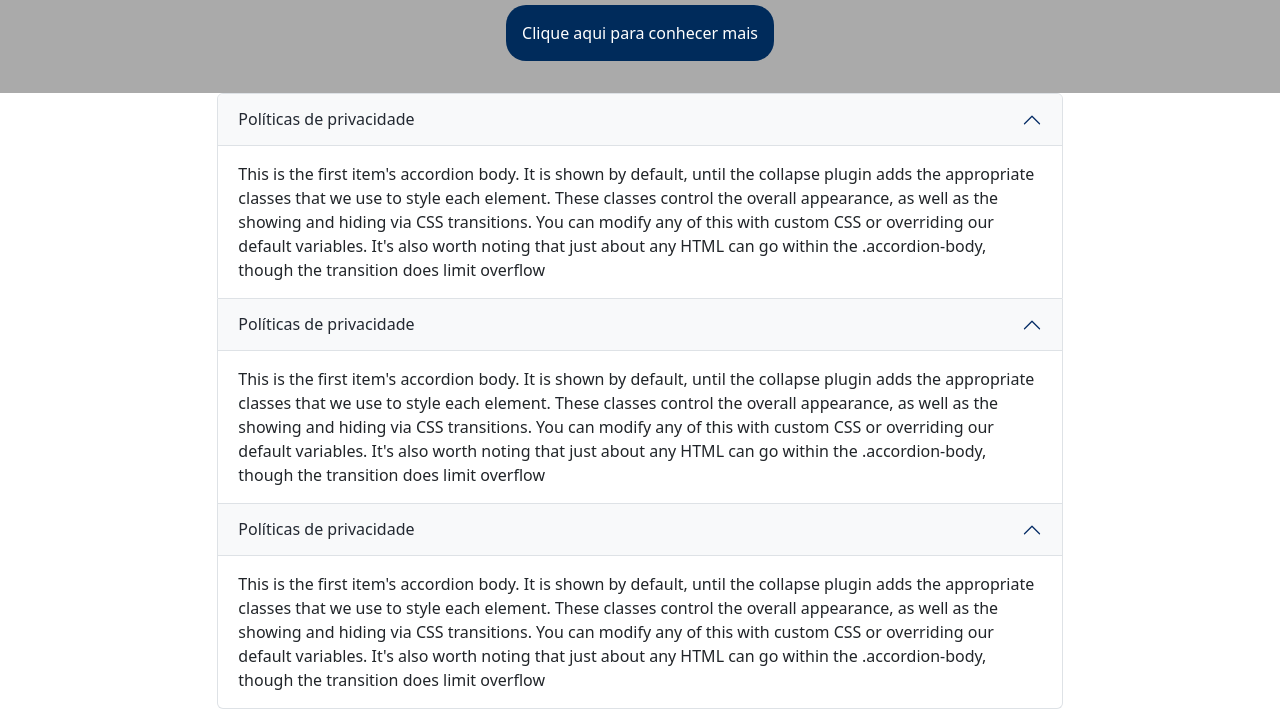
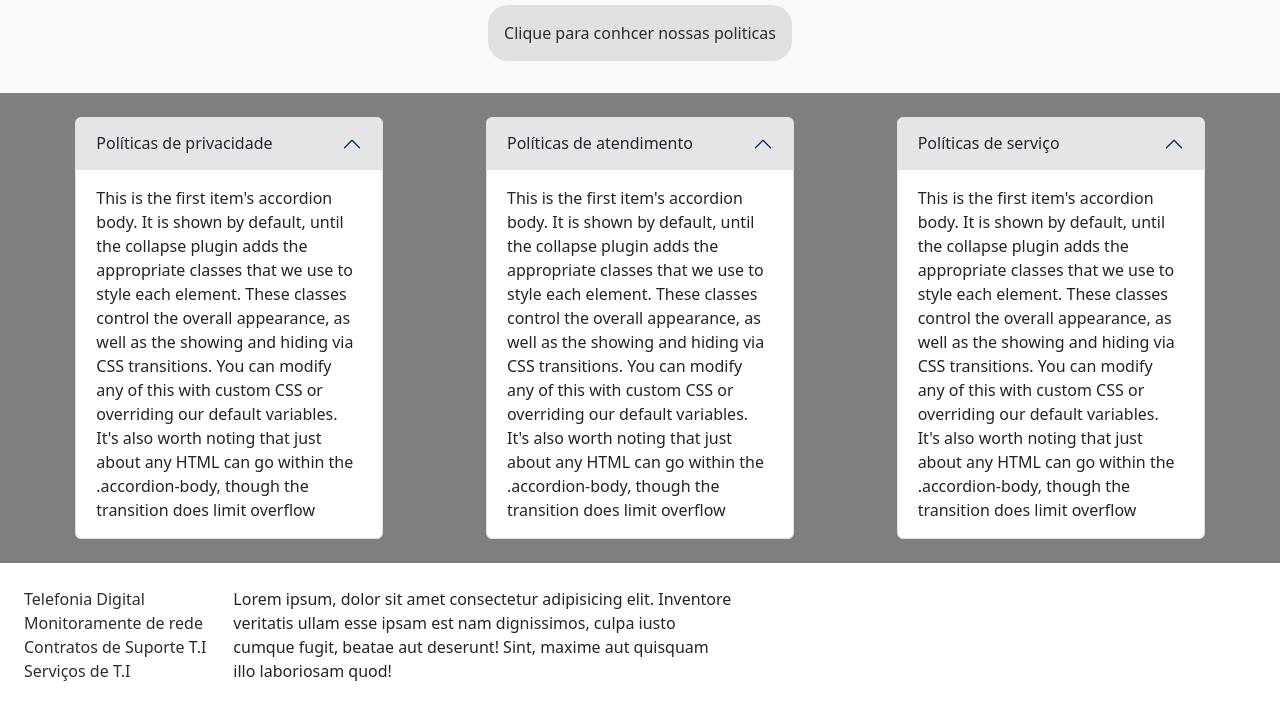
Before and after one commit to CaioCroccia22/Help_IT_Layout, a plain HTML site: page index.html in a window 1280 px wide. Shown: the part 688-1397 px from the top of the page. Drawn offline with nearby package versions, Linux system fonts and the light colour scheme.

Commit message:
feat: complete business polices section

```diff
--- a/index.html
+++ b/index.html
@@ -81,17 +81,16 @@
                     desafiadoras com redução de custos e alta assertividade.
                  </small>
             </div>
-                <button class="btn p-3 my-2" data-bs-toggle="collapse" data-bs-target="#section-polices">Clique aqui para conhecer mais</button>
+                <button id="btn-business" class="btn p-3 my-2" data-bs-toggle="collapse" data-bs-target="#section-polices">Clique para conhcer nossas politicas</button>
             </div>
         </div>
     </section>
 
 
      <!-- Section politicas da empresa -->
-    <section id="section-polices" class="row text-align-center">
-        <div class="col-8 mx-auto">
-            <div class="accordion">
-
+    <section id="section-polices" class="row text-align-center p-4">
+        <div class="col-12 d-flex justify-content-around">
+            <div class="accordion col-3">
                 <!-- Politica 1 -->
             <div class="accordion-item">
                 <h2 class="accordion-header">
@@ -109,11 +108,14 @@
                     </div>
                 </div>
             </div>
+        </div>
 
+        <div class="accordion col-3">
+            <!-- Politica 2 -->
             <div class="accordion-item">
                 <h2 class="accordion-header">
                     <button data-mdb-collapse-init class="accordion-button" data-bs-toggle="collapse" data-bs-target="#accordion-2">
-                            Políticas de privacidade
+                        Políticas de atendimento
                     </button>
                 </h2>
                 <div id="accordion-2" class="accordion-collapse collapse show" >
@@ -126,11 +128,14 @@
                     </div>
                 </div>
             </div>
+        </div>
 
+        <!-- Politica 3 -->
+       <div class="accordion col-3">
         <div class="accordion-item">
             <h2 class="accordion-header">
                 <button data-mdb-collapse-init class="accordion-button" data-bs-toggle="collapse" data-bs-target="#accordion-3">
-                            Políticas de privacidade
+                    Políticas de serviço
                 </button>
             </h2>
             <div id="accordion-3" class="accordion-collapse collapse show" >
@@ -143,15 +148,41 @@
                 </div>
             </div>
         </div>
+       </div>
 
-
-            </div>
         </div>
     </section>
 
 
-    <!-- Section Serviços -->
-
+    <!-- Section nossos Serviços -->
+    <section class="p-4" id="services">
+        <div class="row">
+            <aside class="col-md-2">
+                <nav class="nav-pills flex-column nav-cardapio">
+                    <button class="nav-link" data-bs-toggle="tab" data-bs-target="#telefonia-digital">Telefonia Digital</button>
+                    <button class="nav-link">Monitoramente de rede</button>
+                    <button class="nav-link">Contratos de Suporte T.I</button>
+                    <button class="nav-link">Serviços de T.I</button>
+                </nav>
+            </aside>
+            <div class="col-md-10">
+                <div class="tab-content">
+                    <div class="tab-pane active" id="telefonia-digital">
+                        <div class="row">
+                            <div class="col-md-6">
+                                Lorem ipsum, dolor sit amet consectetur adipisicing elit.
+                                Inventore veritatis ullam esse ipsam est nam dignissimos, culpa iusto cumque fugit, beatae aut deserunt!
+                                Sint, maxime aut quisquam illo laboriosam quod!
+                            </div>
+                            <div class="col-md-4">
+                                <img src="" alt="">
+                            </div>
+                        </div>
+                    </div>
+                </div>
+            </div>
+        </div>
+    </section>
 
 
 
--- a/style.css
+++ b/style.css
@@ -1,6 +1,3 @@
-
-/* Body */
-
 
 /* Header */
 
@@ -10,16 +7,15 @@ header{
 }
 
 .nav-link{
-    color: #002B5B;
+    color: #2d2d2d;
 }
 
 .nav-item .nav-link.active {
-    background-color: #002B5B;
+    background-color: rgba(0, 0, 0, 0.5);
     color: #FFF;
 }
 
 /* Carroussel */
-
 
 
 /* Definindo a altura total do carrossel */
@@ -44,39 +40,45 @@ img{
 /* Section business */
 
 #section-introduction{
-    background-color: #aaaaaa;
+    background-color: #F8F9FA;
+    color: #2d2d2d;
+
+}
+
+#btn-business{
+    background-color: rgba(0, 0, 0, 0.1);
+    border: none;
+    border-radius: 20px;
     color: #2d2d2d;
 }
 
-small{
-    color: #2d2d2d;
-}
-
-
-.btn{
-    background-color: #002B5B;
-    border: none;
-    border-radius: 20px;
-    color: #FFF;
-}
-
-.btn:hover{
-    background-color: #1E90FF;
+#btn-business:hover{
+    background-color: rgba(0, 0, 0, 0.5);
     transform: translateY(-0.1em);
-    color: #FFF;
+    color: #FFF
 }
 
 
 /* Section Polices */
 
+/* Alterando coloração da seção de politicas */
 
+#section-polices{
+    background-color: rgba(0, 0, 0, 0.5);
+
+}
+
+/* Retirando os efeitos do  accordion buttons padrões do bootstrap */
 .accordion-button:focus {
-    box-shadow: none; /* Remove o foco */
-    background-color: transparent; /* Altere para a cor desejada */
+    box-shadow: 5px 5px 15px rgba(0, 0, 0, 0.3);
+    background-color: transparent;
     border-color: transparent;
 }
 
+/* Coloração de fundo quando o accordion esta ativo */
 .accordion-button:not(.collapsed) {
-    background-color: #f8f9fa; /* Escolha sua cor para o botão ativo */
+    background-color: rgba(0, 0, 0, 0.1);
     color: #222831;
 }
+
+/* Section Services */
```
Lines whose indentation alone changed are shown as unchanged.
